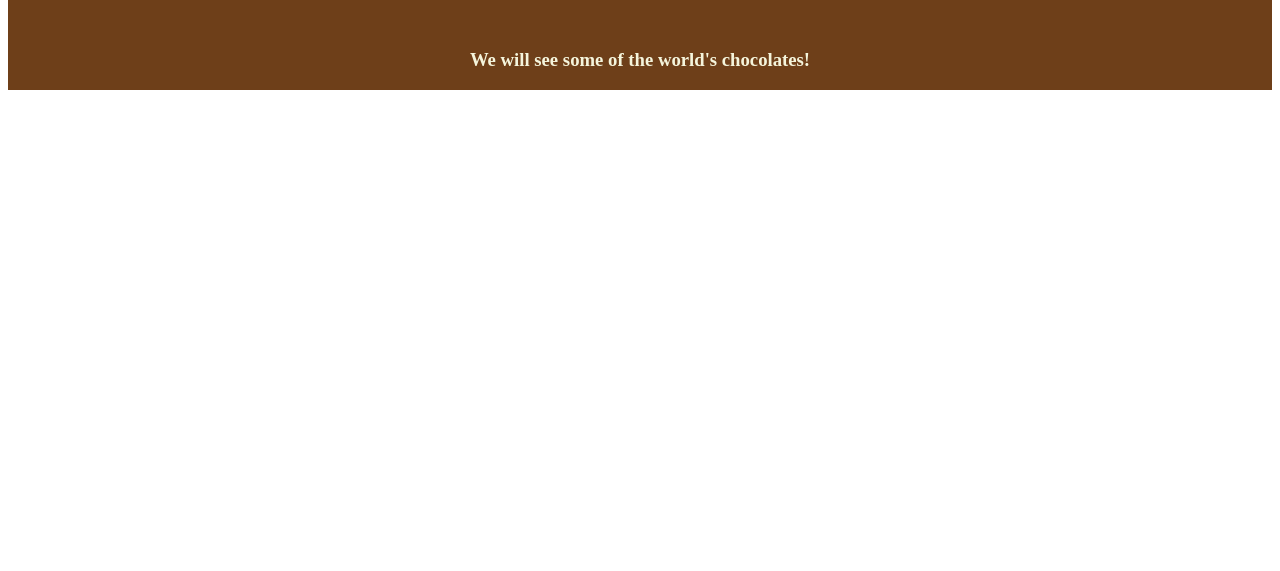
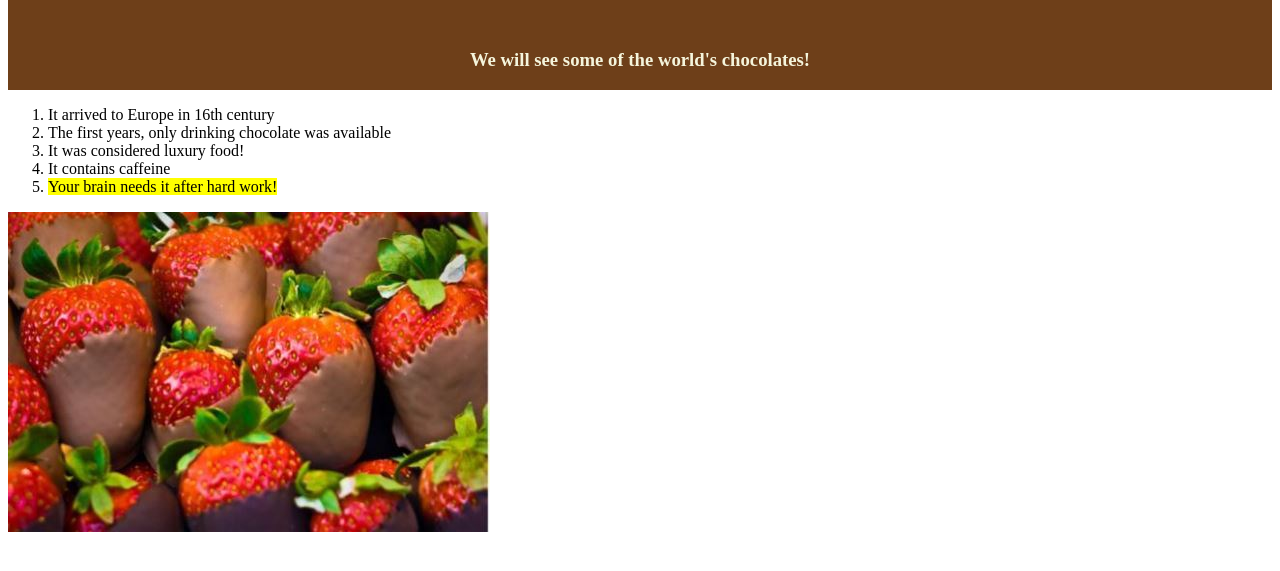
Before and after one commit to GiannisArgyriou/IoannisWEB2GitTest, a plain HTML site: page index.html in a window 1280 px wide. Shown: the part 91-662 px from the top of the page. Drawn offline with Linux system fonts and the light colour scheme.

Commit message:
Introduction to WEB tools Assignment 1

```diff
--- a/index.html
+++ b/index.html
@@ -6,6 +6,9 @@
     <meta name="viewport" content="width=device-width, initial-scale=1.0">
     <title>Choco home</title>
     <link rel="stylesheet" type="text/css" href="css/mystyles.css">
+    <style>
+        #Yellow {background-color: yellow;}
+    </style>
 </head>
 
 <body>
@@ -13,6 +16,16 @@
         <h1>A site about chocolate</h1>
         <h3>We will see some of the world's chocolates!</h3>
     </div>
+    <ol>
+        <li>It arrived to Europe in 16th century</li>
+        <li>The first years, only drinking chocolate was available</li>
+        <li>It was considered luxury food!</li>
+        <li>It contains caffeine</li>
+        <li><span id="Yellow">Your brain needs it after hard work!</span></li>
+    </ol>
+    <a href="https://en.wikipedia.org/wiki/Chocolate" target="_blank">
+        <img src="images/chocolatethings.jpg" alt="Choco Strawberries">
+    </a>
 </body>
 
 </html>
```
Also changed, not shown: images/chocolatethings.jpg (added).
